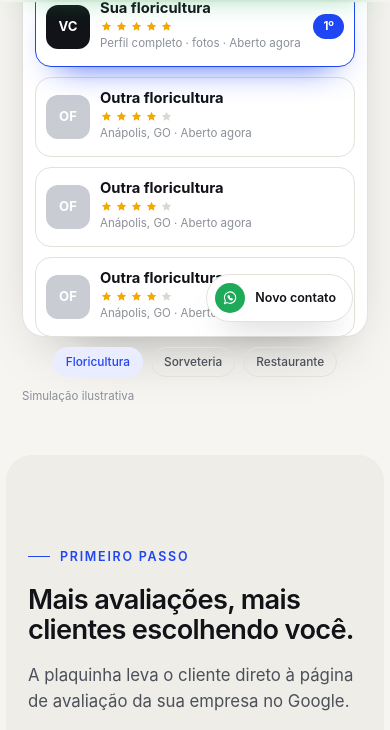
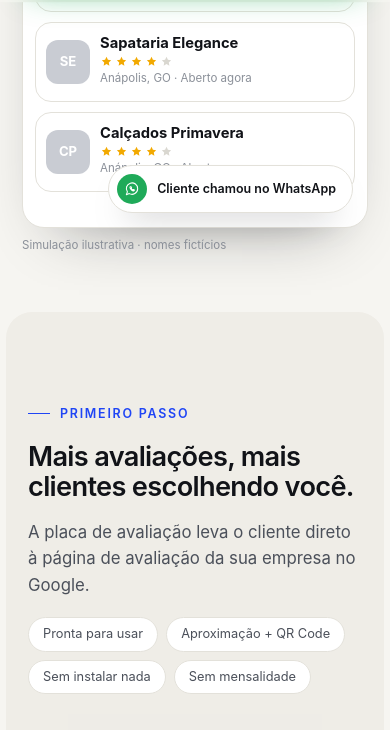
Before and after one commit to gabrielfgoncalves56/site-gabriel, a plain HTML site: page index.html in a window 390 px wide. Shown: the part 932-1662 px from the top of the page. Drawn offline with Linux system fonts and the light colour scheme.

Commit message:
Hero enxuto, simulação com segmentos e nomes fictícios rotativos, textos de placa de avaliação

```diff
--- a/css/style.css
+++ b/css/style.css
@@ -553,3 +553,10 @@ h2{font-size:clamp(1.7rem,4.6vw,2.7rem);max-width:20ch}
 .cta small a{color:#c7cbd6}
 
 .vcard .avatar img{object-position:50% 50%}
+
+/* ajustes: sem abas na simulação */
+.serp-stage{height:500px}
+.serp-stage .gs{bottom:0}
+.serp-stage .stage-note{bottom:-26px}
+@media(max-width:480px){.serp-stage{height:490px}}
+.hero{padding-bottom:84px}
--- a/index.html
+++ b/index.html
@@ -4,7 +4,7 @@
 <meta charset="utf-8">
 <meta name="viewport" content="width=device-width, initial-scale=1, viewport-fit=cover">
 <title>Gabriel Gonçalves | Marketing Digital e Soluções Digitais em Anápolis</title>
-<meta name="description" content="Marketing digital em Anápolis – GO: gestão de tráfego pago, Google Perfil da Empresa, criação de sites, fotos e vídeos e plaquinhas NFC/QR Code para avaliações. Fale com Gabriel Gonçalves.">
+<meta name="description" content="Marketing digital em Anápolis – GO: gestão de tráfego pago, Google Perfil da Empresa, criação de sites, fotos e vídeos e placas de avaliação com QR Code e aproximação. Fale com Gabriel Gonçalves.">
 <meta name="author" content="Gabriel Gonçalves">
 <meta name="theme-color" content="#f6f5f1">
 <link rel="canonical" href="https://gabrielgoncalves.pages.dev/">
@@ -33,7 +33,7 @@
   "@context":"https://schema.org",
   "@type":"ProfessionalService",
   "name":"Gabriel Gonçalves – Marketing Digital",
-  "description":"Marketing digital e soluções de presença digital: tráfego pago, Google Perfil da Empresa, sites, fotos e vídeos, NFC e QR Code.",
+  "description":"Marketing digital e soluções de presença digital: tráfego pago, Google Perfil da Empresa, sites, fotos e vídeos, placas de avaliação.",
   "url":"https://gabrielgoncalves.pages.dev/",
   "telephone":"+5562982205026",
   "image":"https://gabrielgoncalves.pages.dev/assets/og-image.png",
@@ -74,8 +74,8 @@
     <a class="brand" href="#topo" aria-label="Gabriel Gonçalves — início"><img src="assets/logo-nome.svg" alt="Gabriel Gonçalves" height="28"></a>
     <button class="menu-btn" aria-label="Abrir menu" aria-expanded="false" aria-controls="nav"><span></span></button>
     <nav class="nav" id="nav" aria-label="Principal">
-      <a class="link" href="#plaquinha">Plaquinha</a>
-      <a class="link" href="#trilha">Passo a passo</a>
+      <a class="link" href="#plaquinha">Avaliações</a>
+      <a class="link" href="#trilha">Serviços</a>
       <a class="link" href="#exemplos">Exemplos</a>
       <a class="link" href="#portfolio">Portfólio</a>
       <a class="link" href="#sobre">Sobre</a>
@@ -98,12 +98,7 @@
         <span>Marketing Digital | Design | Desenvolvimento de Sites | Soluções digitais</span>
       </div>
       <div class="cta-row">
-        <a class="btn btn-wa" data-wa="nfc" href="https://wa.me/5562982205026" target="_blank" rel="noopener"><svg class="icon"><use href="#i-wa"/></svg>Quero a plaquinha</a>
         <a class="btn btn-ghost" href="#trilha">Ver os serviços<svg class="icon"><use href="#i-arrow"/></svg></a>
-      </div>
-      <div class="hero-meta">
-        <span><svg class="icon"><use href="#i-pin"/></svg>Atendimento em Anápolis e região</span>
-        <span><svg class="icon"><use href="#i-globe"/></svg>Atendimento remoto</span>
       </div>
     </div>
 
@@ -112,10 +107,9 @@
         <div class="gs-bar"><svg class="icon"><use href="#i-search"/></svg><span id="gs-q"></span><i class="caret"></i></div>
         <div class="gs-state"><span>Resultados na sua região</span><b id="gs-badge" class="before">Hoje</b></div>
         <div class="gs-list" id="gs-list"></div>
-        <div class="gs-ping" id="gs-ping"><span class="dot"><svg class="icon"><use href="#i-wa"/></svg></span>Novo contato</div>
+        <div class="gs-ping" id="gs-ping"><span class="dot"><svg class="icon"><use href="#i-wa"/></svg></span>Cliente chamou no WhatsApp</div>
       </div>
-      <div class="gs-tabs" id="gs-tabs" aria-hidden="true"></div>
-      <span class="stage-note">Simulação ilustrativa</span>
+      <span class="stage-note">Simulação ilustrativa · nomes fictícios</span>
     </div>
   </div>
 </section>
@@ -126,20 +120,20 @@
     <div class="sec-head rv">
       <span class="eyebrow">Primeiro passo</span>
       <h2 id="h-aval">Mais avaliações, mais clientes escolhendo você.</h2>
-      <p class="lead">A plaquinha leva o cliente direto à página de avaliação da sua empresa no Google.</p>
-      <div class="pills3"><span>Pronta para usar</span><span>NFC + QR Code</span><span>Sem instalar nada</span></div>
+      <p class="lead">A placa de avaliação leva o cliente direto à página de avaliação da sua empresa no Google.</p>
+      <div class="pills3"><span>Pronta para usar</span><span>Aproximação + QR Code</span><span>Sem instalar nada</span><span>Sem mensalidade</span></div>
     </div>
 
     <div class="rv-grid">
 
       <figure class="plaque rv">
-        <img class="mesa" src="assets/plaquinha-azul.webp" alt="Plaquinha NFC e QR Code para avaliações no Google" width="1000" height="1000" loading="lazy">
-        <figcaption><b>Plaquinha NFC + QR Code</b><span>O cliente aproxima o celular ou lê o código e cai direto na página de avaliação.</span></figcaption>
+        <img class="mesa" src="assets/plaquinha-azul.webp" alt="Placa de avaliação com aproximação e QR Code para avaliações no Google" width="1000" height="1000" loading="lazy">
+        <figcaption><b>Placa de avaliação</b><span>O cliente aproxima o celular ou lê o código e cai direto na página de avaliação.</span></figcaption>
       </figure>
 
       <div class="flow rv" id="flow">
         <div class="phone" aria-hidden="true">
-          <div class="scr s1 on"><div class="nfc"><i></i><i></i><i></i></div><b>Lendo a plaquinha…</b><small>Aproximação por NFC</small></div>
+          <div class="scr s1 on"><div class="nfc"><i></i><i></i><i></i></div><b>Lendo a placa…</b><small>Aproximação do celular</small></div>
           <div class="scr s2"><div class="g-head"><div class="logo">SE</div><div><b>Sua Empresa</b><small>Avalie sua experiência</small></div></div>
             <div class="rate"><svg class="icon"><use href="#i-star"/></svg><svg class="icon"><use href="#i-star"/></svg><svg class="icon"><use href="#i-star"/></svg><svg class="icon"><use href="#i-star"/></svg><svg class="icon"><use href="#i-star"/></svg></div>
             <small class="hint">Toque nas estrelas</small></div>
@@ -162,7 +156,7 @@
 
     <figure class="demo-video rv">
       <div class="vwrap">
-        <video id="demo-nfc" muted loop playsinline preload="metadata" poster="assets/video/demo-nfc.jpg" aria-label="Demonstração: cliente encosta o celular na plaquinha NFC e a página de avaliação abre">
+        <video id="demo-nfc" muted loop playsinline preload="metadata" poster="assets/video/demo-nfc.jpg" aria-label="Demonstração: cliente encosta o celular na placa de avaliação e a página de avaliação abre">
           <source src="assets/video/demo-nfc.mp4" type="video/mp4">
         </video>
         <span class="model">Demonstração</span>
@@ -170,8 +164,8 @@
       <figcaption><b>Veja funcionando</b><span>Encostou o celular, a avaliação abre na hora.</span></figcaption>
     </figure>
 
-    <p class="fine rv">A plaquinha facilita o acesso à página de avaliação, mas não garante que o cliente publique uma avaliação.</p>
-    <div class="cta-row rv"><a class="btn btn-wa" data-wa="nfc" href="https://wa.me/5562982205026" target="_blank" rel="noopener"><svg class="icon"><use href="#i-wa"/></svg>Quero a plaquinha</a></div>
+    <p class="fine rv">A placa facilita o acesso à página de avaliação, mas não garante que o cliente publique uma avaliação.</p>
+    <div class="cta-row rv"><a class="btn btn-wa" data-wa="nfc" href="https://wa.me/5562982205026" target="_blank" rel="noopener"><svg class="icon"><use href="#i-wa"/></svg>Quero mais avaliações</a></div>
   </div>
 </section>
 
@@ -180,9 +174,9 @@
 <section id="trilha" aria-labelledby="h-trilha">
   <div class="wrap">
     <div class="sec-head rv">
-      <span class="eyebrow">Passo a passo</span>
-      <h2 id="h-trilha">Sua empresa no Google, passo a passo.</h2>
-      <p class="lead">Comece pelo básico e evolua no seu ritmo.</p>
+      <span class="eyebrow">Serviços</span>
+      <h2 id="h-trilha">Os serviços que ofereço</h2>
+      <p class="lead">Do básico ao completo: você escolhe até onde ir.</p>
     </div>
     <div class="track">
       <article class="step rv first">
@@ -193,8 +187,8 @@
             <span class="badge2">Comece por aqui</span>
             <h3>Avaliações no Google</h3>
             <p>Clientes avaliam em segundos, só aproximando o celular.</p>
-            <details><summary>Ver detalhes</summary><ul><li>Plaquinha NFC + QR Code pronta para usar</li><li>Link direto para a avaliação da sua empresa</li><li>Mais confiança para quem pesquisa</li></ul></details>
-            <a class="btn btn-ghost sm" data-wa="nfc" href="https://wa.me/5562982205026" target="_blank" rel="noopener">Quero a plaquinha<svg class="icon"><use href="#i-arrow"/></svg></a>
+            <details><summary>Ver detalhes</summary><ul><li>Placa de avaliação com aproximação e QR Code, pronta para usar</li><li>Link direto para a avaliação da sua empresa</li><li>Mais confiança para quem pesquisa</li></ul></details>
+            <a class="btn btn-ghost sm" data-wa="nfc" href="https://wa.me/5562982205026" target="_blank" rel="noopener">Quero mais avaliações<svg class="icon"><use href="#i-arrow"/></svg></a>
           </div>
         </div>
       </article>
@@ -306,7 +300,7 @@
       <span class="eyebrow">Sobre</span>
       <h2 id="h-sobre">Marketing, tecnologia e estratégia para fortalecer negócios.</h2>
       <p>Sou Gabriel Gonçalves e ajudo empresas de Anápolis e região a serem encontradas, lembradas e escolhidas, com soluções práticas e alinhadas ao objetivo de cada negócio.</p>
-      <div class="pills"><span>Google Ads</span><span>Meta Ads</span><span>Sites</span><span>Identidade visual</span><span>Conteúdo e vídeo</span><span>NFC e QR Code</span></div>
+      <div class="pills"><span>Google Ads</span><span>Meta Ads</span><span>Sites</span><span>Identidade visual</span><span>Conteúdo e vídeo</span><span>Placa de avaliação</span></div>
     </div>
   </div>
 </section>
@@ -316,7 +310,7 @@
   <div class="wrap">
     <h2 id="h-cta">Vamos começar pelo primeiro passo?</h2>
     <p>Chame no WhatsApp e eu explico tudo de forma rápida.</p>
-    <a class="btn btn-wa" data-wa="nfc" href="https://wa.me/5562982205026" target="_blank" rel="noopener"><svg class="icon"><use href="#i-wa"/></svg>Quero a plaquinha</a>
+    <a class="btn btn-wa" data-wa="nfc" href="https://wa.me/5562982205026" target="_blank" rel="noopener"><svg class="icon"><use href="#i-wa"/></svg>Quero mais avaliações</a>
     <small><a data-wa="proposta" href="https://wa.me/5562982205026" target="_blank" rel="noopener" style="text-decoration:underline">ou peça uma proposta</a> · (62) 98220-5026</small>
   </div>
 </section>
@@ -326,14 +320,14 @@
   <div class="wrap">
     <div>© <span id="ano">2026</span> Gabriel Gonçalves · Marketing Digital · Anápolis – GO</div>
     <nav aria-label="Rodapé">
-      <a href="#plaquinha">Plaquinha</a><a href="#trilha">Passo a passo</a><a href="#portfolio">Portfólio</a><a href="cartao/">Cartão digital</a>
+      <a href="#plaquinha">Avaliações</a><a href="#trilha">Serviços</a><a href="#portfolio">Portfólio</a><a href="cartao/">Cartão digital</a>
       <a class="ig-link" href="#" target="_blank" rel="noopener" hidden>Instagram</a>
       <a class="mail-link" href="#" hidden>E-mail</a>
     </nav>
   </div>
 </footer>
 
-<div class="dock" id="dock"><a class="btn btn-wa btn-block" data-wa="nfc" href="https://wa.me/5562982205026" target="_blank" rel="noopener"><svg class="icon"><use href="#i-wa"/></svg>Quero a plaquinha</a></div>
+<div class="dock" id="dock"><a class="btn btn-wa btn-block" data-wa="nfc" href="https://wa.me/5562982205026" target="_blank" rel="noopener"><svg class="icon"><use href="#i-wa"/></svg>Quero mais avaliações</a></div>
 
 <a class="fab" id="fab" data-wa="geral" href="https://wa.me/5562982205026" target="_blank" rel="noopener" aria-label="Conversar pelo WhatsApp"><svg class="icon"><use href="#i-wa"/></svg></a>
 
--- a/js/config.js
+++ b/js/config.js
@@ -28,7 +28,7 @@ window.SITE = {
     google:    "Olá, Gabriel! Quero melhorar o perfil da minha empresa no Google.",
     midia:     "Olá, Gabriel! Tenho interesse em fotos e vídeos profissionais para minha empresa.",
     site:      "Olá, Gabriel! Tenho interesse em desenvolver um site para minha empresa.",
-    nfc:       "Olá, Gabriel! Quero conhecer as plaquinhas NFC e QR Code para avaliações.",
+    nfc:       "Olá, Gabriel! Quero conhecer a placa de avaliação do Google (aproximação e QR Code).",
     exemplos:  "Olá, Gabriel! Vi os exemplos no seu site e quero algo parecido para minha empresa.",
     portfolio: "Olá, Gabriel! Vi seu portfólio e gostaria de pedir uma proposta.",
     sobre:     "Olá, Gabriel! Gostaria de conversar sobre o marketing digital da minha empresa.",
--- a/js/main.js
+++ b/js/main.js
@@ -53,7 +53,7 @@
       texto: 'Quem busca onde comer decide em segundos, olhando fotos, avaliações e o cardápio.',
       hoje: 'Perfil incompleto, fotos escuras e sem cardápio à mão.',
       depois: 'Perfil otimizado, fotos que dão água na boca e uma página com cardápio e pedido pelo WhatsApp.',
-      itens: ['Perfil do Google otimizado (horário, fotos, cardápio)', 'Fotos profissionais dos pratos mais pedidos', 'Vídeo curto para Reels e anúncios', 'Página simples com cardápio e botão de pedido', 'Plaquinha NFC/QR Code na mesa e no caixa'],
+      itens: ['Perfil do Google otimizado (horário, fotos, cardápio)', 'Fotos profissionais dos pratos mais pedidos', 'Vídeo curto para Reels e anúncios', 'Página simples com cardápio e botão de pedido', 'Placa de avaliação na mesa e no caixa'],
       wa: 'Olá, Gabriel! Vi o exemplo de restaurante no seu site e quero algo assim para minha empresa.',
       html: function () {
         return site('seurestaurante.com.br', 'Sabor que faz voltar', 'Cardápio, endereço e pedido em uma só página.', 'Ver cardápio', ['Prato 1', 'Prato 2', 'Prato 3']) +
@@ -80,13 +80,13 @@
       titulo: 'Loja: vitrine aberta o dia todo',
       texto: 'Mostre seus produtos, divulgue ofertas e facilite a avaliação de quem já comprou.',
       hoje: 'Produtos só no balcão e poucos clientes avaliando.',
-      depois: 'Catálogo organizado, ofertas divulgadas e plaquinha na bancada levando o cliente à avaliação.',
-      itens: ['Catálogo de produtos com fotos profissionais', 'Divulgação de ofertas nas redes e no Google', 'Campanhas de tráfego pago para a loja', 'Perfil do Google com produtos cadastrados', 'Plaquinha NFC/QR Code para avaliações'],
+      depois: 'Catálogo organizado, ofertas divulgadas e placa de avaliação na bancada levando o cliente à avaliação.',
+      itens: ['Catálogo de produtos com fotos profissionais', 'Divulgação de ofertas nas redes e no Google', 'Campanhas de tráfego pago para a loja', 'Perfil do Google com produtos cadastrados', 'Placa de avaliação para o cliente avaliar'],
       wa: 'Olá, Gabriel! Vi o exemplo de loja no seu site e quero algo assim para minha empresa.',
       html: function () {
         return site('sualoja.com.br', 'Catálogo e ofertas', 'Produtos organizados e pedido direto no WhatsApp.', 'Ver catálogo', ['Produto 1', 'Produto 2', 'Produto 3']) +
           google('Loja Exemplo', 'Loja', 'Foto da loja', ['Ligar', 'Rotas', 'Produtos']) +
-          '<div class="mk mk-y">' + QR + '<h4>Avalie nossa loja</h4><span class="tag">NFC + QR</span></div>';
+          '<div class="mk mk-y">' + QR + '<h4>Avalie nossa loja</h4><span class="tag">Aproxime ou leia</span></div>';
       }
     },
     {
@@ -185,7 +185,7 @@
     var M = window.MOSTRUARIO || [];
     var starsH = [1, 2, 3, 4, 5].map(function () { return ic('star'); }).join('');
     var vis = {
-      plaquinha: '<img class="pl" loading="lazy" src="assets/plaquinha-azul.webp" alt="Plaquinha NFC e QR Code para avaliações no Google">',
+      plaquinha: '<img class="pl" loading="lazy" src="assets/plaquinha-azul.webp" alt="Placa de avaliação para o Google">',
       perfil: '<div class="bv-perfil"><div class="gcard"><div class="lg">VC</div><div><b>Sua Empresa</b><div class="stars">' + starsH + '</div></div></div><div class="pchips"><span class="chip on">' + ic('phone') + 'Ligar</span><span class="chip">' + ic('route') + 'Rotas</span><span class="chip">' + ic('globe') + 'Site</span></div></div>',
       video: '<div class="bv-video"><div class="ph9">' + ic('play') + '</div><i class="prog"></i><span class="chipx">Reels</span></div>',
       foto: '<div class="bv-foto"><div class="ph">' + ic('cam') + '</div><div class="ph">' + ic('cam') + '</div><div class="ph">' + ic('cam') + '</div><div class="ph">' + ic('cam') + '</div><i class="flash"></i></div>',
@@ -242,72 +242,79 @@
   } else { v.controls=true; }
 })();
 
-/* ---- simulação de busca no Google (hero) ---- */
+/* ---- simulação de busca no Google (hero): segmentos e nomes fictícios rotativos ---- */
 (function(){
   var list=document.getElementById('gs-list'); if(!list) return;
-  var qEl=document.getElementById('gs-q'), badge=document.getElementById('gs-badge'), ping=document.getElementById('gs-ping'),
-      tabsEl=document.getElementById('gs-tabs'), box=list.closest('.gs');
-  var SC=[
-    {tab:'Floricultura', q:'floricultura em anápolis', mine:'Sua floricultura', mi:'VC', o:'Outra floricultura', oi:'OF'},
-    {tab:'Sorveteria', q:'sorveteria em anápolis', mine:'Sua sorveteria', mi:'VC', o:'Outra sorveteria', oi:'OS'},
-    {tab:'Restaurante', q:'restaurante em anápolis', mine:'Seu restaurante', mi:'VC', o:'Outro restaurante', oi:'OR'}
+  var qEl=document.getElementById('gs-q'), badge=document.getElementById('gs-badge'), ping=document.getElementById('gs-ping'), box=list.closest('.gs');
+  var SEG=[
+    {q:'floricultura', n:['Flores & Cia','Jardim das Rosas','Floricultura Primavera','Bela Flor','Casa das Orquídeas','Floricultura Girassol']},
+    {q:'sorveteria', n:['Sorveteria Doce Neve','Gelatto Palace','Sorveteria Tropical','Cremosa Sorvetes','Polo Gelado','Sorveteria Sabor Real']},
+    {q:'restaurante', n:['Restaurante Sabor da Terra','Cantinho do Sabor','Restaurante Panela Cheia','Casa do Tempero','Restaurante Bom Prato','Sabor de Minas']},
+    {q:'pizzaria', n:['Pizzaria São Carlos','Pizzaria Forno a Lenha','Pizza Nonna','Pizzaria Bella Massa','Cantina Napoli','Pizzaria Dois Irmãos']},
+    {q:'hamburgueria', n:['Burger do Zé','Hamburgueria Brasa','Smash House','Burger Central','Hamburgueria Pé de Serra','Grill & Burger']},
+    {q:'oficina mecânica', n:['Oficina Boa Vista','Auto Center Silva','Mecânica Rápida','Oficina do Marcão','Auto Car Service','Mecânica Três Irmãos']},
+    {q:'loja de roupas', n:['Moda Bella','Boutique Estilo','Loja Vitória Modas','Closet Fashion','Ateliê da Moda','Casa do Look']},
+    {q:'loja de calçados', n:['Calçados Passo Certo','Sapataria Elegance','Casa dos Calçados','Pé de Moça','Calçados Primavera','Sapato Fino']},
+    {q:'farmácia', n:['Farmácia Vida','Drogaria Central','Farmácia Bem Estar','Drogaria Popular','Farmácia Saúde Total','Drogaria São Lucas']},
+    {q:'barbearia', n:['Barbearia Old School','Barber Club','Barbearia do Zé','Navalha de Ouro','Barbearia Estilo','Corte & Cia']},
+    {q:'pet shop', n:['Pet Shop Amigo Fiel','Mundo Pet','Pet Center Patinhas','Casa do Bichinho','Pet & Cia','Cantinho Animal']},
+    {q:'padaria', n:['Padaria Pão Quente','Panificadora Central','Padaria Trigo de Ouro','Padaria Bom Dia','Padaria Dona Maria','Pão & Café']},
+    {q:'clínica odontológica', n:['Odonto Vida','Clínica Sorriso','Odonto Prime','Clínica Dente Feliz','Odonto Center','Sorriso & Saúde']}
   ];
-  var RH=80, GAP=10, token=0, idx=0, rows=[], mine=null;
+  var RH=80, GAP=10, token=0, rows=[], mine=null, queue=[];
   var STAR='<svg class="icon"><use href="#i-star"/></svg>';
   function stars(n){ var h=''; for(var i=0;i<5;i++) h+=STAR.replace('class="icon"','class="icon'+(i<n?'':' off')+'"'); return '<div class="stars">'+h+'</div>'; }
   function top(i){ return i*(RH+GAP); }
   function wait(ms,t){ return new Promise(function(r){ setTimeout(function(){ r(t===token); },ms); }); }
-  SC.forEach(function(sc,i){ var c=document.createElement('span'); c.className='chip'; c.textContent=sc.tab; tabsEl.appendChild(c); });
-  function setTab(i){ [].forEach.call(tabsEl.children,function(c,k){ c.classList.toggle('on',k===i); }); }
+  function shuffle(a){ a=a.slice(); for(var i=a.length-1;i>0;i--){ var j=Math.floor(Math.random()*(i+1)); var x=a[i]; a[i]=a[j]; a[j]=x; } return a; }
+  function initials(name){ var w=name.replace(/[&]/g,' ').split(/\s+/).filter(function(x){ return x && !/^(de|da|do|das|dos|e|a|o)$/i.test(x); }); return ((w[0]||'')[0]||'')+((w[1]||'')[0]||''); }
+  function nextScenario(){
+    if(!queue.length) queue=shuffle(SEG);
+    var seg=queue.shift();
+    return {q:seg.q+' em anápolis', others:shuffle(seg.n).slice(0,3)};
+  }
   function build(sc){
     list.innerHTML=''; rows=[];
     for(var i=0;i<4;i++){
-      var m=(i===3), el=document.createElement('div');
+      var m=(i===3), el=document.createElement('div'), nm=m?'Sua empresa':sc.others[i];
       el.className='row'+(m?' mine weak':'');
       el.style.top=top(i)+'px';
-      el.innerHTML='<div class="logo">'+(m?sc.mi:sc.oi)+'</div><div><b>'+(m?sc.mine:sc.o)+'</b>'+stars(m?2:4)+'<small>'+(m?'Perfil incompleto · sem fotos':'Anápolis, GO · Aberto agora')+'</small></div><span class="rank">1º</span>';
+      el.innerHTML='<div class="logo">'+(m?'VC':initials(nm).toUpperCase())+'</div><div><b>'+nm+'</b>'+stars(m?2:4)+'<small>'+(m?'Perfil incompleto · sem fotos':'Anápolis, GO · Aberto agora')+'</small></div><span class="rank">1º</span>';
       list.appendChild(el); rows.push(el);
     }
     mine=rows[3];
   }
   function setBadge(after){ badge.className=after?'after':'before'; badge.textContent=after?'Com o meu trabalho':'Hoje'; }
-  function upgrade(){
-    mine.classList.remove('weak'); mine.classList.add('strong');
-    mine.querySelector('small').textContent='Perfil completo · fotos · Aberto agora';
-  }
-  function place(){ // mine sobe para 1º; os demais descem uma posição
-    mine.style.top=top(0)+'px'; mine.classList.add('top');
-    for(var i=0;i<3;i++) rows[i].style.top=top(i+1)+'px';
-  }
+  function upgrade(){ mine.classList.remove('weak'); mine.classList.add('strong'); mine.querySelector('small').textContent='Perfil completo · fotos · Aberto agora'; }
+  function place(){ mine.style.top=top(0)+'px'; mine.classList.add('top'); for(var i=0;i<3;i++) rows[i].style.top=top(i+1)+'px'; }
   async function loop(){
     var t=++token;
     while(t===token){
-      var sc=SC[idx]; setTab(idx); build(sc); setBadge(false); ping.classList.remove('show'); qEl.textContent='';
-      for(var i=0;i<sc.q.length;i++){ qEl.textContent=sc.q.slice(0,i+1); if(!await wait(55,t)) return; }
+      var sc=nextScenario(); build(sc); setBadge(false); ping.classList.remove('show'); qEl.textContent='';
+      for(var i=0;i<sc.q.length;i++){ qEl.textContent=sc.q.slice(0,i+1); if(!await wait(50,t)) return; }
       if(!await wait(350,t)) return;
-      for(var r=0;r<4;r++){ rows[r].classList.add('in'); if(!await wait(140,t)) return; }
-      if(!await wait(1400,t)) return;
+      for(var r=0;r<4;r++){ rows[r].classList.add('in'); if(!await wait(130,t)) return; }
+      if(!await wait(1300,t)) return;
       setBadge(true); upgrade();
       var st=mine.querySelectorAll('.stars .icon');
-      for(var k=0;k<5;k++){ st[k].classList.remove('off'); if(!await wait(110,t)) return; }
+      for(var k=0;k<5;k++){ st[k].classList.remove('off'); if(!await wait(100,t)) return; }
+      if(!await wait(450,t)) return;
+      place();
+      if(!await wait(1100,t)) return;
+      ping.classList.add('show');
+      if(!await wait(2500,t)) return;
+      ping.classList.remove('show'); rows.forEach(function(el){ el.classList.remove('in'); });
       if(!await wait(500,t)) return;
-      place();
-      if(!await wait(1150,t)) return;
-      ping.classList.add('show');
-      if(!await wait(2800,t)) return;
-      ping.classList.remove('show'); rows.forEach(function(el){ el.classList.remove('in'); });
-      if(!await wait(550,t)) return;
-      idx=(idx+1)%SC.length;
     }
   }
   var still = window.matchMedia && matchMedia('(prefers-reduced-motion: reduce)').matches;
   if(still){
-    box.classList.add('static'); setTab(0); build(SC[0]); qEl.textContent=SC[0].q; setBadge(true); upgrade();
+    box.classList.add('static'); var sc0=nextScenario(); build(sc0); qEl.textContent=sc0.q; setBadge(true); upgrade();
     [].forEach.call(mine.querySelectorAll('.stars .icon'),function(s){ s.classList.remove('off'); });
     place(); rows.forEach(function(el){ el.classList.add('in'); }); ping.classList.add('show');
     return;
   }
-  setTab(0); build(SC[0]);
+  build(nextScenario());
   if('IntersectionObserver' in window){
     new IntersectionObserver(function(es){ es.forEach(function(e){ if(e.isIntersecting){ loop(); } else { token++; } }); },{threshold:.25}).observe(document.querySelector('.serp-stage'));
   } else loop();
--- a/js/projetos.js
+++ b/js/projetos.js
@@ -57,7 +57,7 @@ window.PROJETOS = [
     imagem: "", link: "", demo: true, mockup: "perfil"
   },
   {
-    nome: "Plaquinha NFC + QR Code de avaliações",
+    nome: "Placa de avaliação com aproximação e QR Code",
     categoria: "presenca",
     descricao: "Acesso direto à página de avaliações do Google com um toque ou leitura.",
     imagem: "", link: "", demo: true, mockup: "nfc"
```
Also changed, not shown: cartao/index.html (+1 -1 lines).
